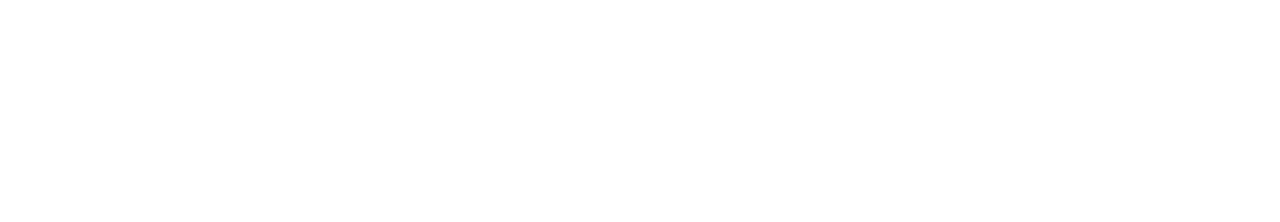
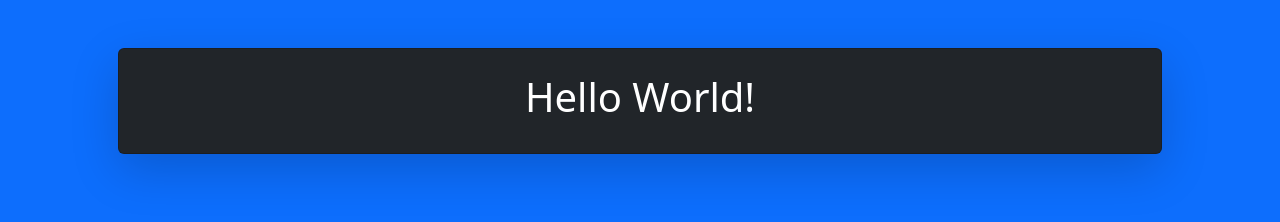
Before and after one commit to FedeViga/vue-hello, a plain HTML site: page index.html in a window 1280 px wide. Drawn offline with nearby package versions, Linux system fonts and the light colour scheme.

Commit message:
completata milestone 1

```diff
--- a/index.html
+++ b/index.html
@@ -3,9 +3,53 @@
 <head>
     <meta charset="UTF-8">
     <meta name="viewport" content="width=device-width, initial-scale=1.0">
+
+    <!-- bootstrap -->
+    <link href="https://cdn.jsdelivr.net/npm/bootstrap@5.3.2/dist/css/bootstrap.min.css" rel="stylesheet"
+        integrity="sha384-T3c6CoIi6uLrA9TneNEoa7RxnatzjcDSCmG1MXxSR1GAsXEV/Dwwykc2MPK8M2HN" crossorigin="anonymous">
+
     <title>Vue Hello</title>
 </head>
-<body>
 
+<body class="bg-primary">
+
+    <!-- importazione della libreria Vue -->
+    <script src="https://unpkg.com/vue@3"></script>
+
+    <div id="app" class="container p-5">
+
+        <div class="card bg-dark text-white text-center p-4 shadow-lg">
+
+            <h1>
+                {{ hello }}
+            </h1>
+
+        </div>
+
+    </div>
+
+    <!-- bootstrap -->
+    <script src="https://cdn.jsdelivr.net/npm/bootstrap@5.3.2/dist/js/bootstrap.bundle.min.js"
+        integrity="sha384-C6RzsynM9kWDrMNeT87bh95OGNyZPhcTNXj1NW7RuBCsyN/o0jlpcV8Qyq46cDfL"
+        crossorigin="anonymous">
+    </script>
+
+    <!-- script Vue -->
+    <script>
+        const { createApp } = Vue;
+
+        createApp({
+
+            data() {
+
+                return {
+
+                    hello: "Hello World!",
+
+                }
+
+            }
+        }).mount("#app");
+    </script>
 </body>
 </html>
```
